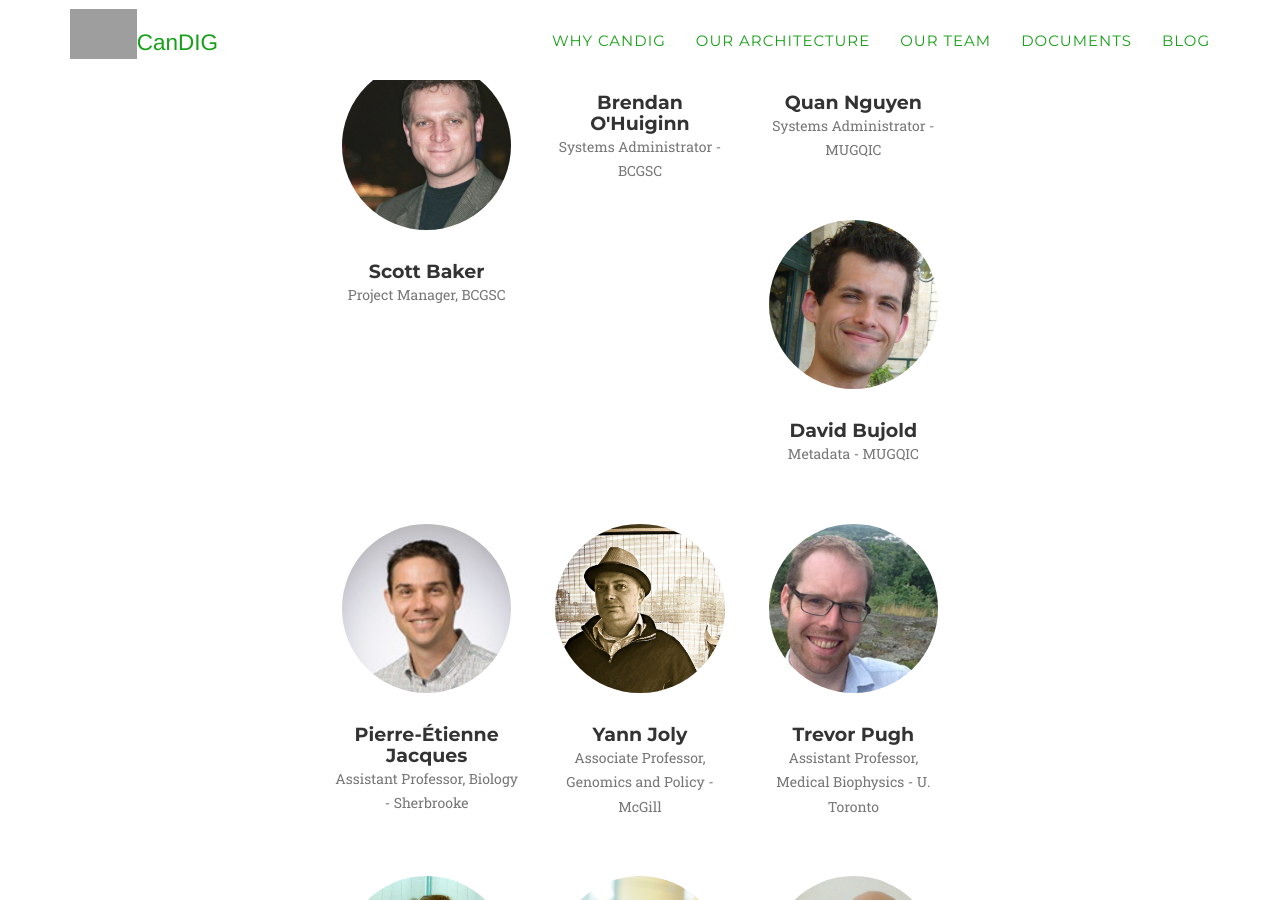
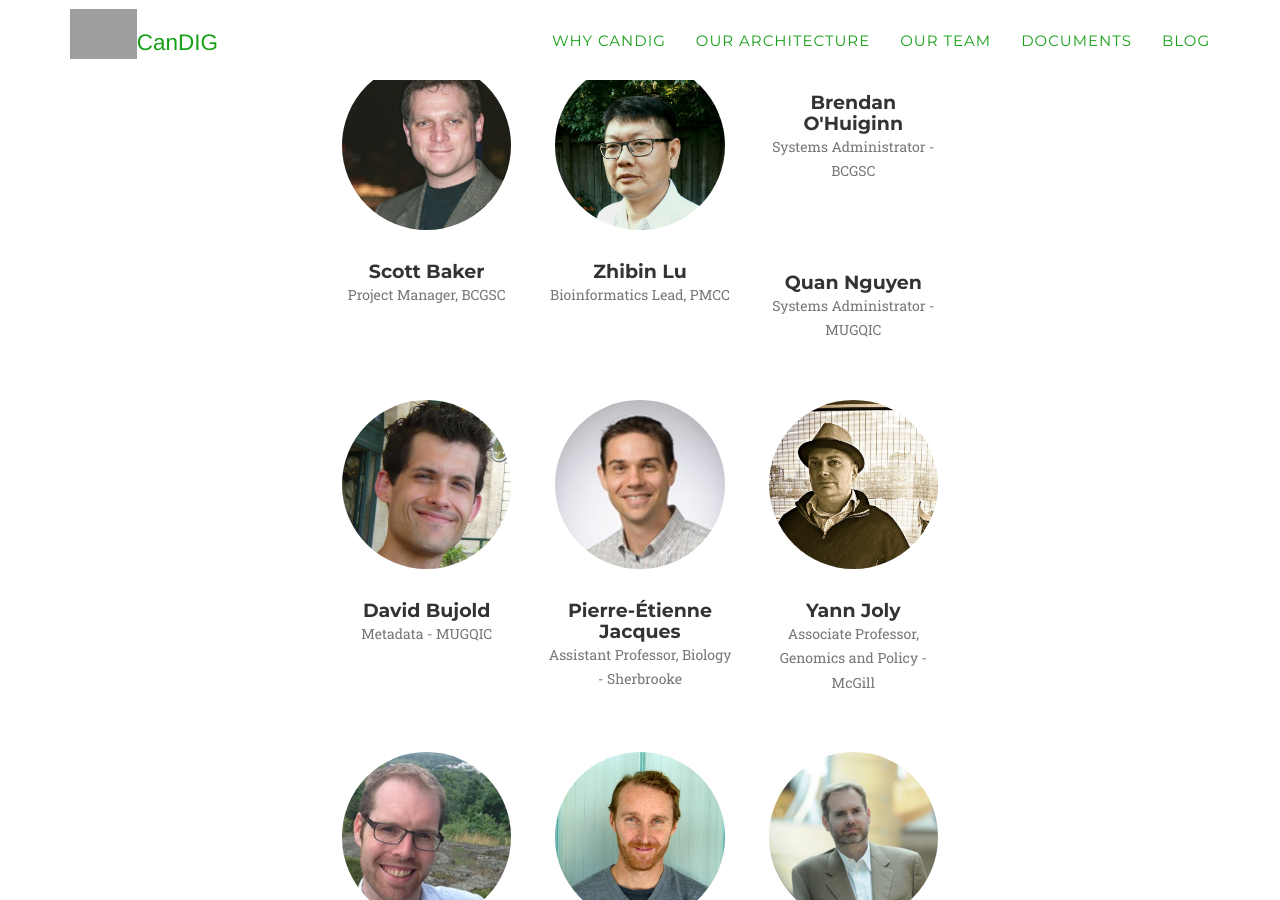
Before and after one commit to CanDIG/candig.github.io, a Jekyll site: the page built from _pages/team.html, in a window 1280 px wide and 900 px high, scrolled down 625 px. Built offline with Jekyll 4.4.1, drawn with Linux system fonts in a browser that asks for light colours; some web fonts are replaced; grey boxes are pictures that could not be loaded.

Commit message:
Add Zhibin, and raw pix

```diff
--- a/_data/team.yml
+++ b/_data/team.yml
@@ -26,6 +26,10 @@ people:
 - name: Scott Baker
   pic: scott_baker
   position: Project Manager, BCGSC
+
+- name: Zhibin Lu
+  pic: zhibin
+  position: Bioinformatics Lead, PMCC
 
 - name: Brendan O'Huiginn
   pic: blank
```
Also changed, not shown: img/team/unresized/blank.jpg (added), img/team/unresized/carl_virtanen.jpg (added), img/team/unresized/carol_gauthier.jpg (added), img/team/unresized/david_bujold.jpg (added), img/team/unresized/jonathan_dursi.jpg (added), img/team/unresized/justin_foong.jpg (added), img/team/unresized/michael_brudno.jpg (added), img/team/unresized/pe_jacques.jpg (added), img/team/unresized/scott_baker.jpg (added), img/team/unresized/steven_jones.jpg (added), img/team/unresized/trevor_pugh.jpg (added), img/team/unresized/yann_joly.jpg (added), img/team/unresized/zhbin.jpg (added), img/team/zhibin.jpg (added), 1 other file.
